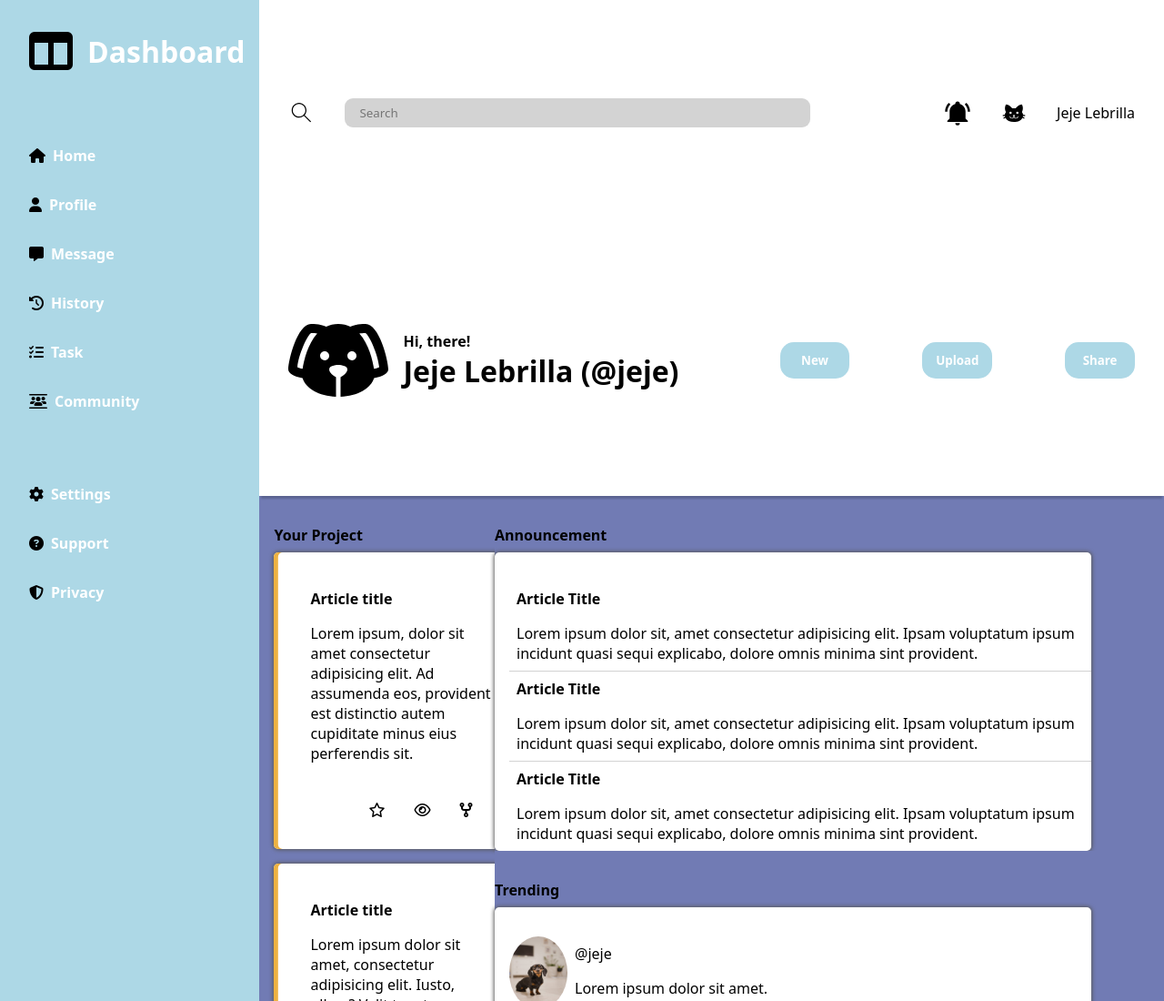
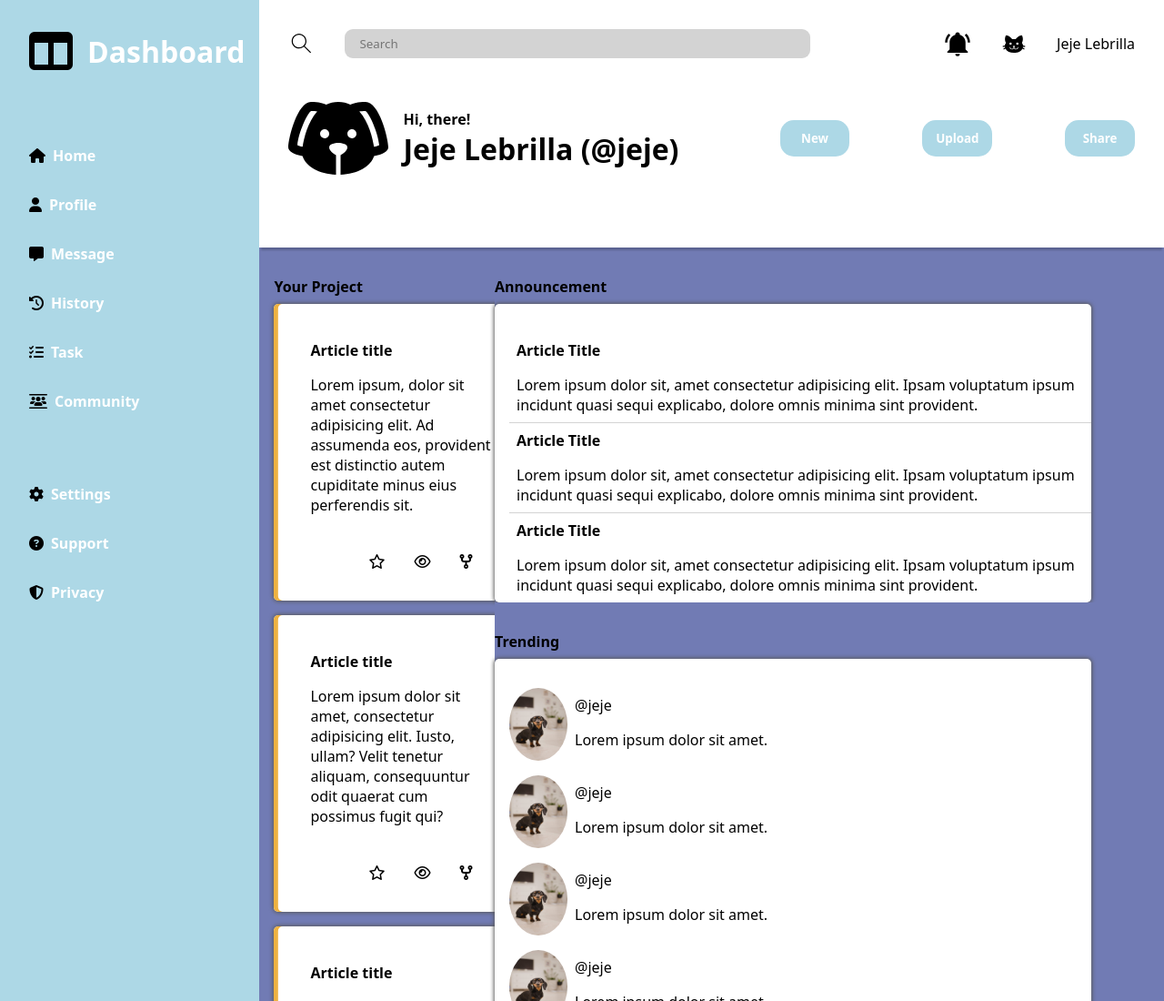
Before and after one commit to jeloloy/TOP-admin-dashboard, a plain HTML site: page index.html in a window 1280 px wide. Shown: the top 1100 px of the page at 91% size. Drawn offline with Linux system fonts and the light colour scheme.

Commit message:
new update

```diff
--- a/index.html
+++ b/index.html
@@ -40,7 +40,7 @@
         </header>
 
 
-        <div class="main-side-bar">
+        <aside class="main-side-bar">
             <div class="side-bar">
                 <div class="side-bar-dashboard">
                     <i id="icon-dashboard" class="fa-solid fa-table-columns fa-3x">
@@ -83,7 +83,7 @@
                 </div>
 
             </div>
-        </div>
+        </aside>
 
 
 
@@ -151,7 +151,7 @@
             </div>
 
 
-            <div class="small-content">
+            <section class="small-content">
                 <div class="small-title-content">
                         Announcement
                 </div>
@@ -211,7 +211,7 @@
                         </div>
                     </div>
                 </div>
-            </div>
+            </section>
         </section>
 
     </div>
--- a/style.css
+++ b/style.css
@@ -6,17 +6,14 @@
 }
 .container{
     display: grid;
-    grid-template-rows: 1fr 4fr;
+    grid-template-rows: .5fr 4fr;
+    grid-template-columns: 1fr 4fr;
 }
 
 .header-main{
-    background-color: white;
-    grid-column: 2 / 4;
-    display: grid;
     padding: 0rem 2rem 0rem 2rem;
+    box-shadow: 0 5px 2px -2px rgba(0, 0, 0, 0.2);
     z-index: 1;
-    box-shadow: 0 5px 2px -2px rgba(0, 0, 0, 0.2);
-
 }
 
 .header-child-small{
@@ -24,6 +21,7 @@
     display: flex;
     justify-content: space-between;
     align-items: center;
+    padding-top: 2rem;
 }
 .header-child-small img{
     height: 30px;
@@ -59,6 +57,7 @@
     display: flex;
     justify-content: space-between;
     align-items: center;
+    padding: 3rem 0rem 1rem 0rem;
 }
 
 .second-left-header{
@@ -254,3 +253,24 @@
     padding: 2rem 0rem .5rem 0rem;
     font-weight: bold;
 }
+
+
+/* @media only screen and (max-width: 1300px) {
+    .container{
+    }
+    header{
+        grid-row: 1 / 1;
+        grid-column: 2 / 3;
+    }
+    .main-side-bar{
+        grid-row: 1 / 2;
+        grid-column: 1 / 1;
+    }
+    .big-content{
+        display: flex;
+        flex-wrap: wrap;
+        flex-direction: row;
+        grid-row:  2 / 2;
+        grid-column:  / 3;
+    }
+} */
```
